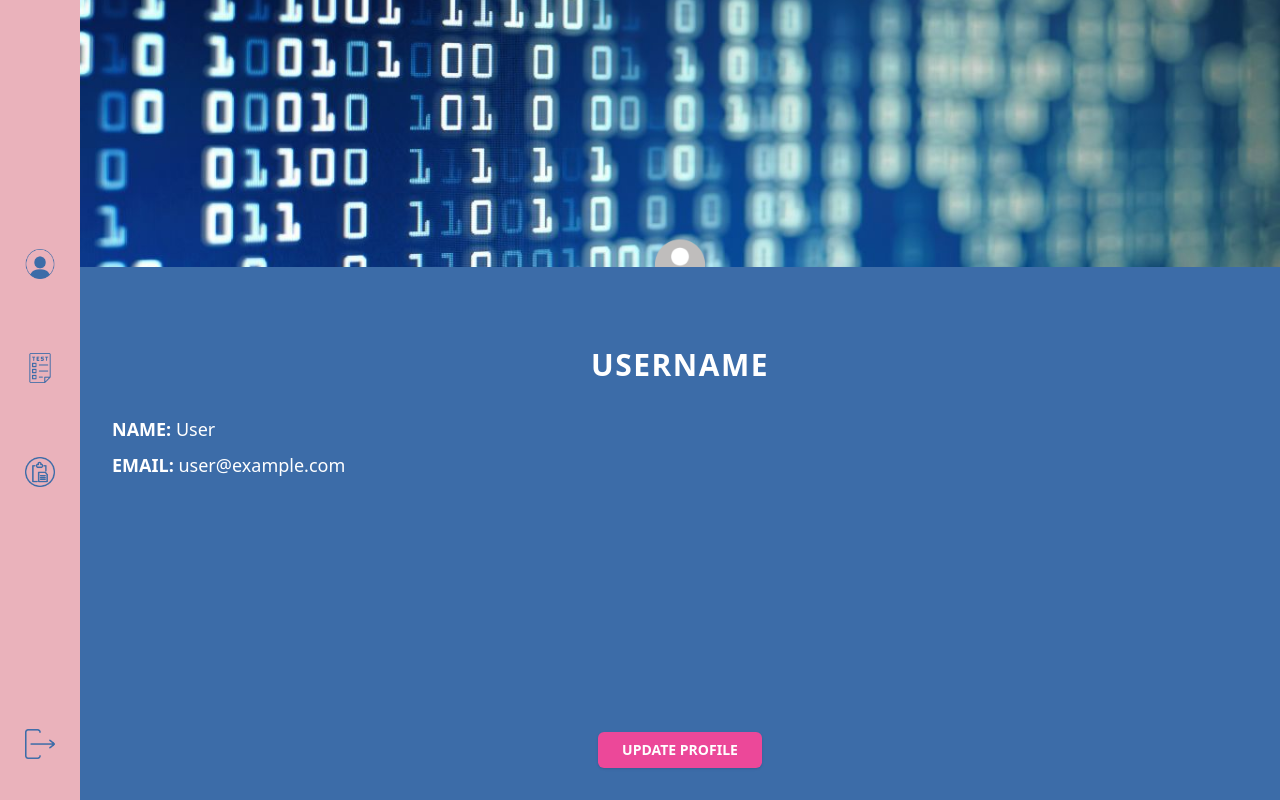
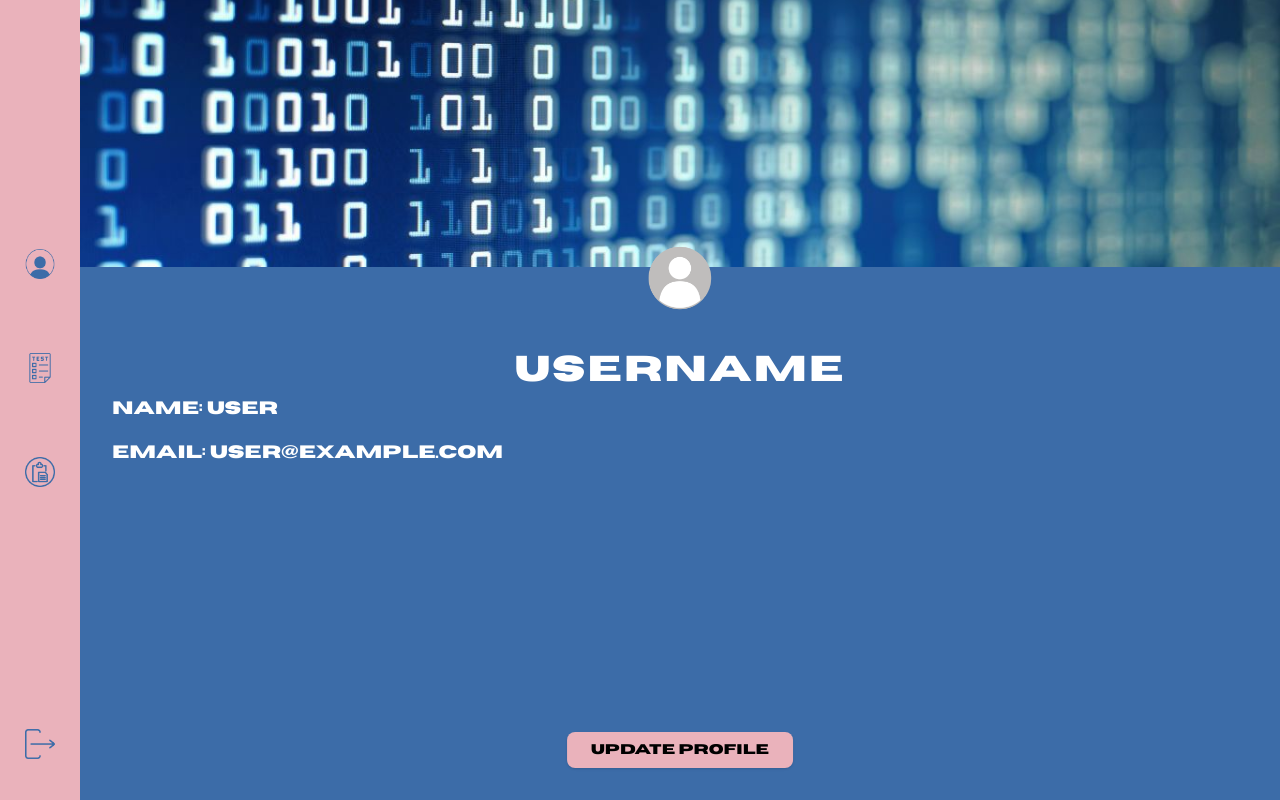
Before and after one commit to CSingh26/quiz-app, a Next.js app in the folder frontend/: page /dashboard/student/profile in a window 1280 px wide. Built offline with nearby package versions, Linux system fonts and the light colour scheme.

Commit message:
profile-page-ui-perfected

```diff
--- a/frontend/src/app/dashboard/student/page.tsx
+++ /dev/null
@@ -1,15 +0,0 @@
-"use client"
-
-import { useEffect } from "react"
-import { useRouter } from "next/navigation"
-
-export default function StudentDashboard() {
-    const router = useRouter()
-
-
-    return (
-        <div>
-
-        </div>
-    )
-}
--- a/frontend/src/app/dashboard/student/profile/page.tsx
+++ b/frontend/src/app/dashboard/student/profile/page.tsx
@@ -6,8 +6,7 @@ import { Button } from "@/components/ui/button"
 
 const Profile = () => {
   return (
-    <div className="relative w-full h-screen flex flex-col">
-      {/* Container for Background Image and Avatar */}
+    <div className="relative w-full h-screen flex flex-col custom-font-2">
       <div className="relative w-full h-1/3 bg-black overflow-hidden">
         <Image
           src={"/Assests/Images/default-background.jpg"}
@@ -15,40 +14,36 @@ const Profile = () => {
           fill
           className="object-cover"
         />
-        {/* Avatar overlapping at the bottom */}
-        <div className="absolute left-1/2 bottom-0 transform -translate-x-1/2 translate-y-[60px] flex flex-col items-center z-50">
+      </div>
+      <div className="absolute top-[25%] left-1/2 transform -translate-x-1/2 flex flex-col items-center z-50">
+        <div className="w-[250px] h-[250px] relative">
           <Image
             src={"/Assests/Images/default-user.png"}
             alt="Profile Picture"
-            width={200}
-            height={200}
-            className="z-50"
+            width={250}
+            height={250}
+            className=""
           />
         </div>
-      </div>
-
-      {/* Username Section (just below the avatar) */}
-      <div className="flex flex-col items-center mt-20">
-        <h2 className="text-3xl font-bold tracking-wider text-white">
+        <h2 className="mt-[-100px] text-4xl font-bold tracking-wider text-white">
           USERNAME
         </h2>
       </div>
 
-      {/* User Details (left-aligned, below username) */}
-      <div className="flex flex-col text-white mt-8 px-8 max-w-sm">
-        <p className="text-lg mb-2">
-          <strong>NAME:</strong> User
-        </p>
-        <p className="text-lg mb-8">
-          <strong>EMAIL:</strong> user@example.com
-        </p>
+      <div className="flex-1 bg-[#3c6ca8] flex flex-col justify-start pt-32 px-8 text-white">
+        <div className="text-lg mb-8">
+          <p className="mb-4">
+            <strong>NAME: </strong>  User
+          </p>
+          <p className="mb-4">
+            <strong>EMAIL: </strong>  user@example.com
+          </p>
+        </div>
       </div>
-
-      {/* Update Profile Button at the bottom, centered */}
-      <div className="mt-auto flex justify-center mb-8">
+      <div className="absolute bottom-8 left-1/2 transform -translate-x-1/2">
         <Button
           onClick={() => alert("Update profile clicked!")}
-          className="bg-pink-500 hover:bg-pink-600 text-white font-semibold px-6 py-3 rounded-md"
+          className="bg-[rgb(234,178,187)] hover:bg-[#f099a8] text-black font-semibold px-6 py-3 rounded-lg"
         >
           UPDATE PROFILE
         </Button>
--- a/frontend/src/app/globals.css
+++ b/frontend/src/app/globals.css
@@ -11,7 +11,14 @@
 
 @font-face {
   font-family: 'Gowun Dodum';
-  src: url('/fonts/GowunDodum-Regular.ttf') format('truetype');
+  src: url('/fonts/Gowun_Dodum/GowunDodum-Regular.ttf') format('truetype');
+  font-weight: normal;
+  font-style: normal;
+}
+
+@font-face {
+  font-family: "Horizon";
+  src: url('/fonts/Horizon/horizon.otf') format('opentype');
   font-weight: normal;
   font-style: normal;
 }
@@ -22,6 +29,10 @@
 
 .custom-font-1 {
   font-family: 'Roxborough CF', sans-serif;
+}
+
+.custom-font-2 {
+  font-family: 'Horizon', 'sans-serif';
 }
 
 @layer base {
```
Also changed, not shown: frontend/public/Fonts/Horizon/horizon.otf (added), 1 other file (tests, documents, lock files or other folders).
